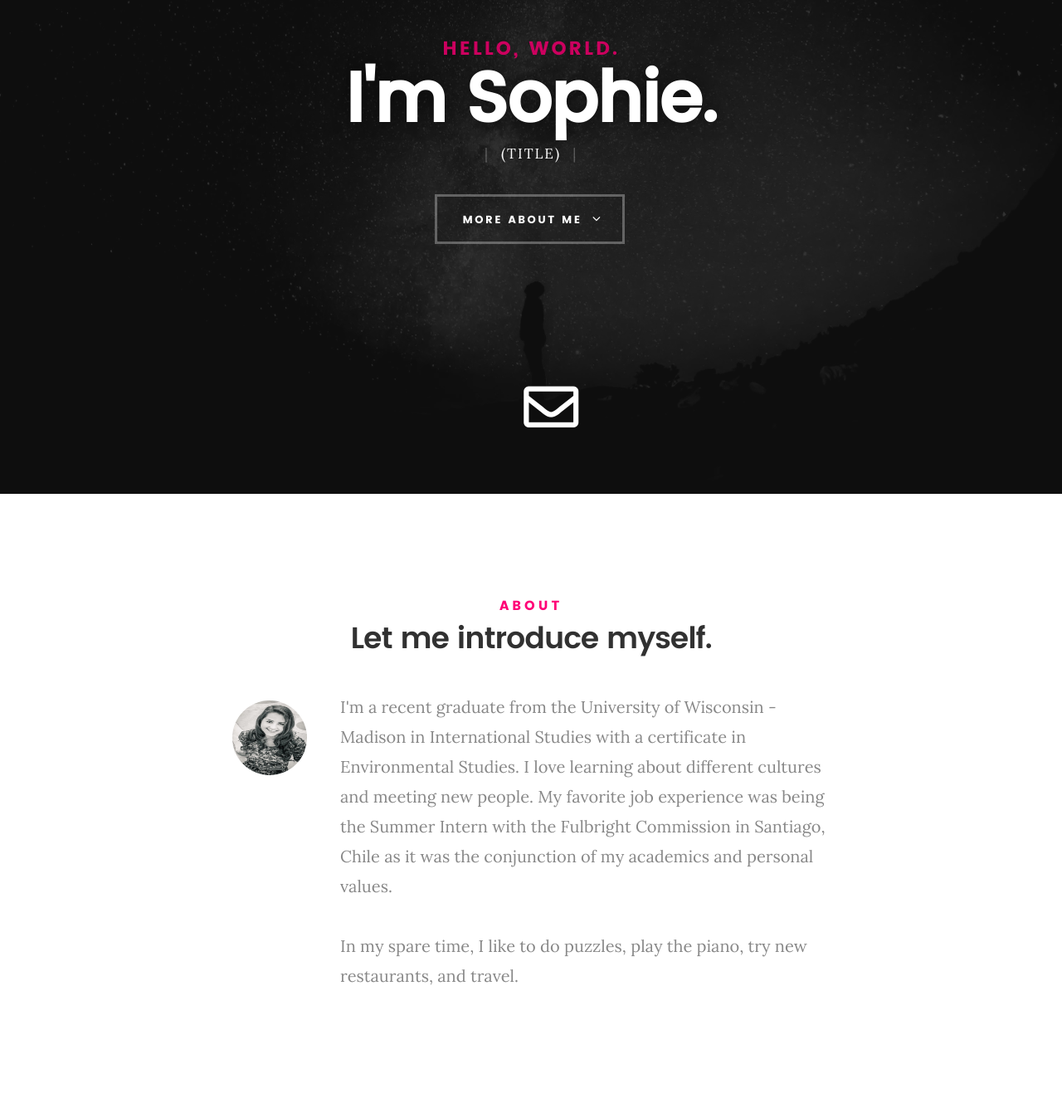
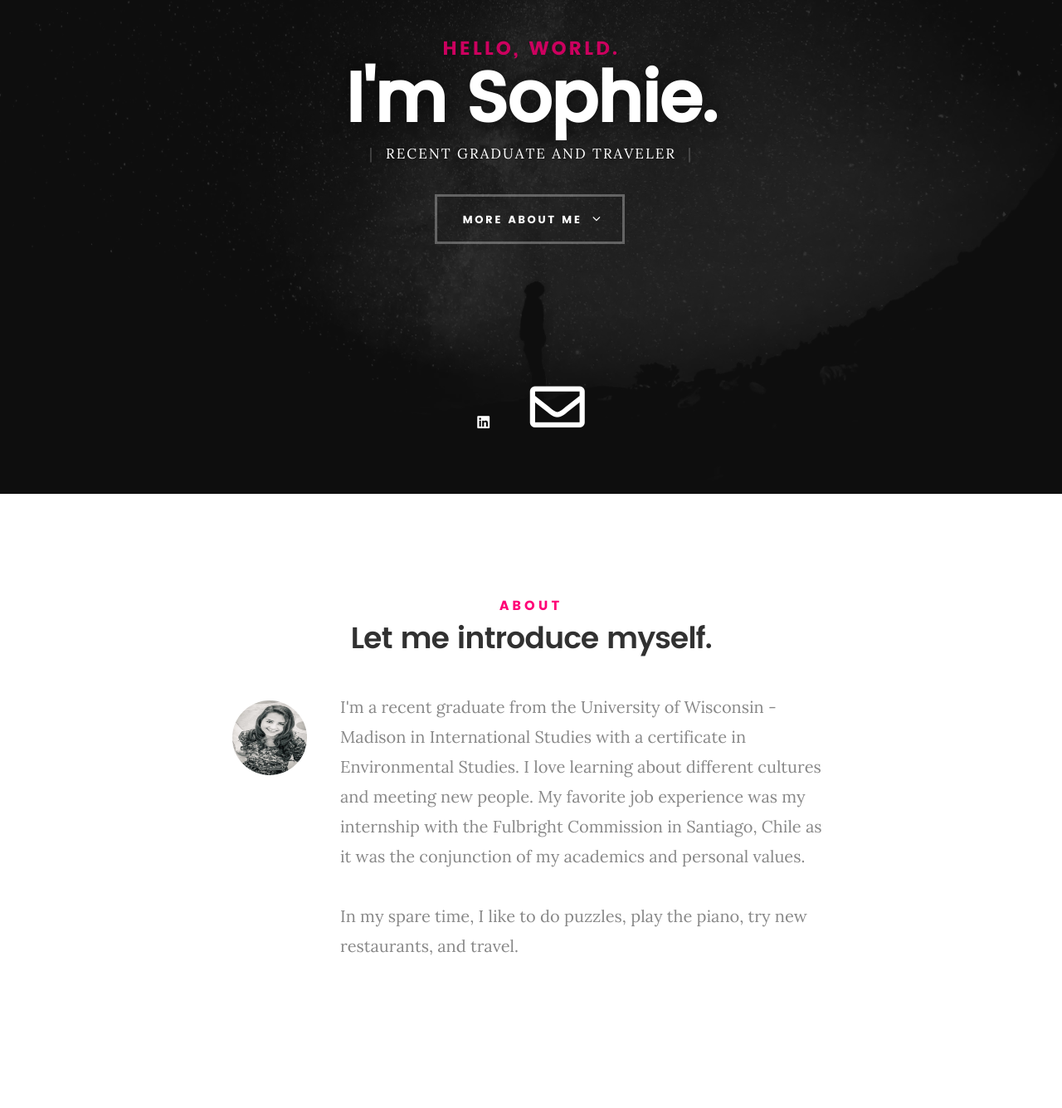
Before and after one commit to sophstous/sophia, a plain HTML site: page index.html in a window 1280 px wide. Shown: the part 205-1540 px from the top of the page at 83% size. Drawn offline with Linux system fonts and the light colour scheme.

Commit message:
Update index.html

```diff
--- a/index.html
+++ b/index.html
@@ -74,7 +74,7 @@
 	   			<h1>I'm Sophie.</h1>
 
 	   			<p class="intro-position">
-	   				<span>(title)</span>
+	   				<span>Recent graduate and traveler</span>
 	   			</p>
 
 	   			<a class="button stroke smoothscroll" href="#about" title="">More About Me</a>
@@ -86,7 +86,7 @@
 
    	<ul class="intro-social">
 
-         <li><a href="https://www.linkedin.com/in/sophia-s-b24b87b1/"></i></a></li>
+         <li><a href="https://www.linkedin.com/in/sophia-s-b24b87b1/"><i class="fab fa-linkedin"></i></a></li>
 	 <li><a href="mailto:sophiastousland@gmail.com"><i class="far fa-envelope fa-2x"></i></a></li>
       </ul> <!-- /intro-social -->
 
@@ -107,7 +107,7 @@
 
    				<img src="images/pic.jpg" alt="Profile Picture">
 
-   				<p class="lead">I'm a recent graduate from the University of Wisconsin - Madison in International Studies with a certificate in Environmental Studies. I love learning about different cultures and meeting new people. My favorite job experience was being the Summer Intern with the Fulbright Commission in Santiago, Chile as it was the conjunction of my academics and personal values.
+   				<p class="lead">I'm a recent graduate from the University of Wisconsin - Madison in International Studies with a certificate in Environmental Studies. I love learning about different cultures and meeting new people. My favorite job experience was my internship with the Fulbright Commission in Santiago, Chile as it was the conjunction of my academics and personal values.
 				<br /> <br />In my spare time, I like to do puzzles, play the piano, try new restaurants, and travel.</p>
    			</div>
 
@@ -151,7 +151,7 @@
 
 	   				<div class="timeline-header">
 	   					<h3>Program Assistant</h3>
-	   					<p>June 2016 - February 2019</p>
+	   					<p>June 2016-February 2019</p>
 	   				</div>
 
 	   				<div class="timeline-content">
@@ -170,7 +170,7 @@
 
 	   				<div class="timeline-header">
 	   					<h3>Intern for the Fulbright Commission</h3>
-	   					<p>Summer 2018</p>
+	   					<p>June 2018-August 2018</p>
 	   				</div>
 
 	   				<div class="timeline-content">
@@ -207,7 +207,7 @@
 
 	   				<div class="timeline-header">
 	   					<h3>UW Madison UNICEF Club</h3>
-	   					<p>September 2015 - December 2018</p>
+	   					<p>September 2015-December 2018</p>
 	   				</div>
 
 	   				<div class="timeline-content">
@@ -225,7 +225,7 @@
 
 	   				<div class="timeline-header">
 	   					<h3>Badger Volunteer</h3>
-	   					<p>January 2017 - May 2018</p>
+	   					<p>January 2017-May 2018</p>
 	   				</div>
 
 	   				<div class="timeline-content">
@@ -243,11 +243,11 @@
 
 	   				<div class="timeline-header">
 	   					<h3>Waters Board</h3>
-	   					<p>September 2015 - May 2016</p>
+	   					<p>September 2015-May 2016</p>
 	   				</div>
 
 	   				<div class="timeline-content">
-	   					<h4>Cultural Coalition Chair ACM-W</h4>
+	   					<h4>Cultural Coalition Chair</h4>
 	   					<p>I collaborated with other board members at monthly meetings to plan student-friendly events within a specific budget.</p>
 	   				</div>
 
@@ -283,7 +283,7 @@
 
 	   				<div class="timeline-header">
 	   					<h3>Bachelor of Arts Degree</h3>
-	   					<p>September 2015 - December 2018</p>
+	   					<p>September 2015-December 2018</p>
 	   				</div>
 
 	   				<div class="timeline-content">
```
